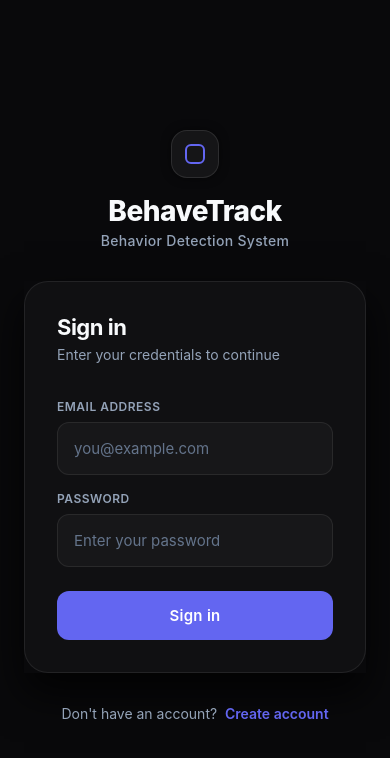
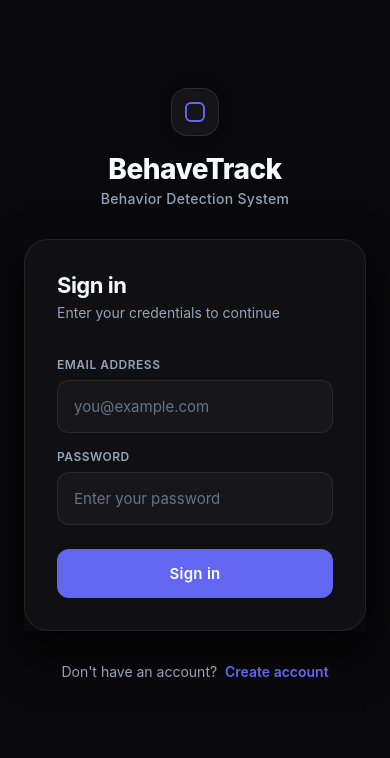
Before and after one commit to BhuvanSShetty/Behavior-Prediction-Mobile-App, a React Native app: screen / in a window 390 px wide. Shown: the top 758 px of the page. Built offline with nearby package versions, Linux system fonts and the light colour scheme.

Commit message:
ui change

```diff
--- a/screens/LoginScreen.js
+++ b/screens/LoginScreen.js
@@ -9,6 +9,7 @@ import {
   StatusBar,
   KeyboardAvoidingView,
   ScrollView,
+  Platform,
 } from "react-native";
 import { login } from "../services/authService";
 import { C, S, R } from "../utils/theme";
@@ -41,7 +42,10 @@ export default function LoginScreen({ navigation }) {
   return (
     <View style={s.root}>
       <StatusBar barStyle="light-content" backgroundColor={C.bg} />
-      <KeyboardAvoidingView style={{ flex: 1 }} behavior="height">
+      <KeyboardAvoidingView
+        style={{ flex: 1 }}
+        behavior={Platform.OS === "ios" ? "padding" : undefined}
+      >
         <ScrollView
           contentContainerStyle={s.scroll}
           keyboardShouldPersistTaps="handled"
@@ -124,8 +128,8 @@ const s = StyleSheet.create({
   scroll: {
     flexGrow: 1,
     paddingHorizontal: S.lg,
-    paddingBottom: S.xl,
-    justifyContent: "center",
+    paddingTop: S.xxl,
+    paddingBottom: 40,
   },
 
   // Brand
```
